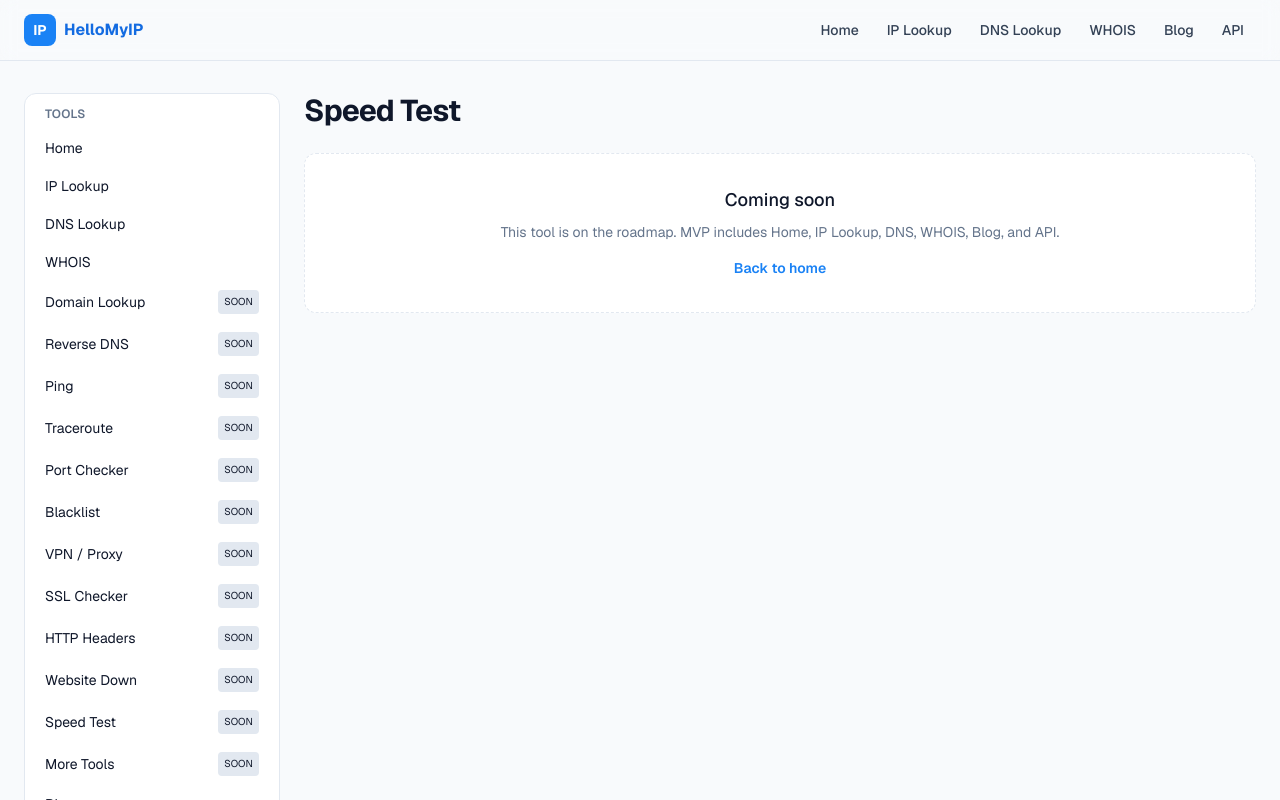
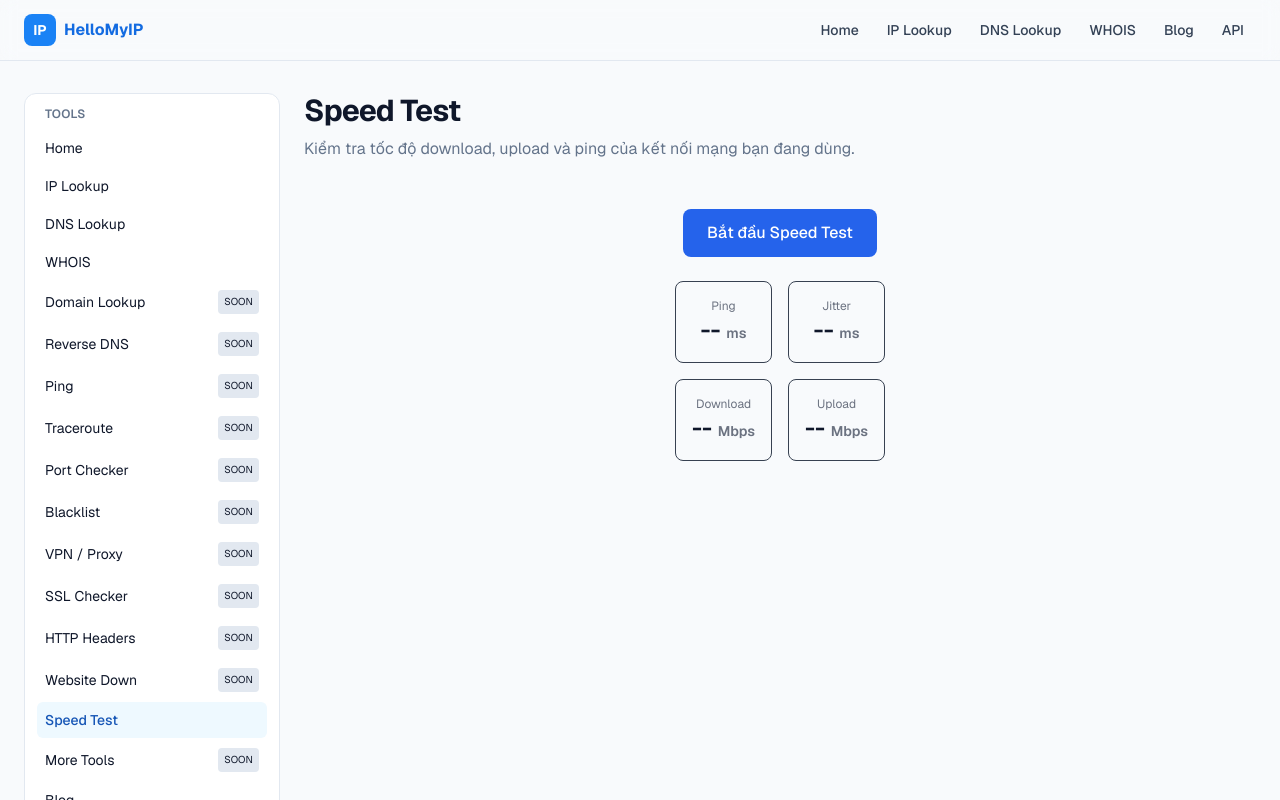
Before and after one commit to mcgarrett-hub/HelloMyIP, a Next.js app: page /speed-test in a window 1280 px wide. Shown: the top 800 px of the page. Built offline with nearby package versions, Linux system fonts and the light colour scheme; no server answers.

Commit message:
Fix type errors for Next.js 15 build

```diff
--- /dev/null
+++ b/src/app/api/download/route.ts
@@ -0,0 +1,35 @@
+export const runtime = "edge";
+
+export async function GET(req: Request) {
+  const { searchParams } = new URL(req.url);
+  const sizeMB = Math.min(Number(searchParams.get("size")) || 10, 100);
+  const totalBytes = sizeMB * 1024 * 1024;
+  const chunkSize = 64 * 1024;
+
+  const stream = new ReadableStream({
+    start(controller) {
+      let sent = 0;
+      const chunk = new Uint8Array(chunkSize);
+      crypto.getRandomValues(chunk);
+
+      function push() {
+        if (sent >= totalBytes) {
+          controller.close();
+          return;
+        }
+        controller.enqueue(chunk);
+        sent += chunkSize;
+        push();
+      }
+      push();
+    },
+  });
+
+  return new Response(stream, {
+    headers: {
+      "Content-Type": "application/octet-stream",
+      "Cache-Control": "no-store, no-transform",
+      "Content-Encoding": "identity",
+    },
+  });
+}
--- a/src/app/api/ping/route.ts
+++ b/src/app/api/ping/route.ts
@@ -1,13 +1,16 @@
 import { NextResponse } from "next/server";
 
 /**
- * MVP ping endpoint: measures HTTP round-trip to this API from the client.
- * Full ICMP ping requires a backend worker or edge service (roadmap).
+ * Ping endpoint: dùng để đo round-trip time (RTT) qua HTTP từ client.
+ * Không dùng ICMP vì trình duyệt không có quyền gửi raw socket —
+ * đo bằng HTTP timing là cách chuẩn cho web-based speed test.
  */
 export async function GET() {
-  return NextResponse.json({
-    ok: true,
-    message: "Use client-side fetch timing for MVP; ICMP ping planned.",
-    timestamp: Date.now(),
+  return new NextResponse(null, {
+    status: 204, // không cần body, giúp response nhẹ và nhanh nhất có thể
+    headers: {
+      "Cache-Control": "no-store, no-cache, must-revalidate",
+      "Pragma": "no-cache",
+    },
   });
 }
--- /dev/null
+++ b/src/app/api/upload/route.ts
@@ -0,0 +1,14 @@
+export const runtime = 'edge';
+
+export async function POST(req: Request) {
+  const reader = req.body?.getReader();
+  let received = 0;
+  if (reader) {
+    while (true) {
+      const { done, value } = await reader.read();
+      if (done) break;
+      received += value?.length ?? 0; // chỉ đếm, không lưu
+    }
+  }
+  return Response.json({ receivedBytes: received });
+}
--- a/src/app/speed-test/page.tsx
+++ b/src/app/speed-test/page.tsx
@@ -1,5 +1,16 @@
-import { ComingSoon } from "@/components/layout/site-chrome";
+import { SpeedTestDashboard } from "@/components/speedtest/speedtest-dashboard";
+import { PageShell } from "@/components/layout/site-chrome";
+
+export const dynamic = "force-dynamic";
 
 export default function Page() {
-  return <ComingSoon title="Speed Test" />;
+  return (
+    <PageShell
+      activeHref="/speed-test"
+      title="Speed Test"
+      description="Kiểm tra tốc độ download, upload và ping của kết nối mạng bạn đang dùng."
+    >
+      <SpeedTestDashboard />
+    </PageShell>
+  );
 }
--- /dev/null
+++ b/src/components/speedtest/speedtest-dashboard.tsx
@@ -0,0 +1,132 @@
+"use client";
+
+import { useState } from "react";
+
+type TestStatus = "idle" | "ping" | "download" | "upload" | "done" | "error";
+
+interface SpeedTestResult {
+  ping: number | null;
+  jitter: number | null;
+  download: number | null;
+  upload: number | null;
+}
+
+async function measurePing(samples = 10) {
+  const times: number[] = [];
+  for (let i = 0; i < samples; i++) {
+    const start = performance.now();
+    await fetch("/api/ping", { cache: "no-store" });
+    times.push(performance.now() - start);
+  }
+  const avg = times.reduce((a, b) => a + b, 0) / times.length;
+  const jitter = Math.sqrt(
+    times.reduce((sum, t) => sum + (t - avg) ** 2, 0) / times.length
+  );
+  return { ping: avg, jitter };
+}
+
+async function testDownload(sizeMB = 20, onProgress?: (mbps: number) => void) {
+  const start = performance.now();
+  const res = await fetch(`/api/download?size=${sizeMB}`, { cache: "no-store" });
+  const reader = res.body!.getReader();
+  let received = 0;
+
+  while (true) {
+    const { done, value } = await reader.read();
+    if (done) break;
+    received += value.length;
+    const elapsed = (performance.now() - start) / 1000;
+    if (elapsed > 0) onProgress?.((received * 8) / elapsed / 1_000_000);
+  }
+
+  const totalTime = (performance.now() - start) / 1000;
+  return (received * 8) / totalTime / 1_000_000;
+}
+
+async function testUpload(sizeMB = 10) {
+  const data = new Uint8Array(sizeMB * 1024 * 1024);
+  crypto.getRandomValues(data.subarray(0, 65536));
+  const start = performance.now();
+  await fetch("/api/upload", { method: "POST", body: data });
+  const elapsed = (performance.now() - start) / 1000;
+  return (data.length * 8) / elapsed / 1_000_000;
+}
+
+export function SpeedTestDashboard() {
+  const [status, setStatus] = useState<TestStatus>("idle");
+  const [liveMbps, setLiveMbps] = useState<number | null>(null);
+  const [result, setResult] = useState<SpeedTestResult>({
+    ping: null,
+    jitter: null,
+    download: null,
+    upload: null,
+  });
+
+  async function runTest() {
+    try {
+      setResult({ ping: null, jitter: null, download: null, upload: null });
+      setLiveMbps(null);
+
+      setStatus("ping");
+      const { ping, jitter } = await measurePing();
+      setResult((r) => ({ ...r, ping, jitter }));
+
+      setStatus("download");
+      const download = await testDownload(20, (mbps) => setLiveMbps(mbps));
+      setResult((r) => ({ ...r, download }));
+      setLiveMbps(null);
+
+      setStatus("upload");
+      const upload = await testUpload(10);
+      setResult((r) => ({ ...r, upload }));
+
+      setStatus("done");
+    } catch (err) {
+      console.error(err);
+      setStatus("error");
+    }
+  }
+
+  const isRunning = status !== "idle" && status !== "done" && status !== "error";
+
+  return (
+    <div className="flex flex-col items-center gap-6 p-6">
+      <button
+        onClick={runTest}
+        disabled={isRunning}
+        className="rounded-lg bg-blue-600 px-6 py-3 text-white font-medium disabled:opacity-50"
+      >
+        {isRunning ? "Đang kiểm tra..." : "Bắt đầu Speed Test"}
+      </button>
+
+      {status === "download" && liveMbps !== null && (
+        <p className="text-sm text-gray-400">
+          Đang tải xuống: {liveMbps.toFixed(1)} Mbps
+        </p>
+      )}
+
+      <div className="grid grid-cols-2 gap-4 text-center">
+        <Stat label="Ping" value={result.ping} unit="ms" />
+        <Stat label="Jitter" value={result.jitter} unit="ms" />
+        <Stat label="Download" value={result.download} unit="Mbps" />
+        <Stat label="Upload" value={result.upload} unit="Mbps" />
+      </div>
+
+      {status === "error" && (
+        <p className="text-red-500 text-sm">Có lỗi xảy ra, vui lòng thử lại.</p>
+      )}
+    </div>
+  );
+}
+
+function Stat({ label, value, unit }: { label: string; value: number | null; unit: string }) {
+  return (
+    <div className="rounded-lg border border-gray-700 p-4">
+      <p className="text-xs text-gray-500">{label}</p>
+      <p className="text-2xl font-semibold">
+        {value !== null ? value.toFixed(1) : "--"}{" "}
+        <span className="text-sm text-gray-500">{unit}</span>
+      </p>
+    </div>
+  );
+}
--- a/src/lib/constants.ts
+++ b/src/lib/constants.ts
@@ -20,7 +20,7 @@ export const MAIN_NAV: NavItem[] = [
   { href: "/ssl-checker", label: "SSL Checker", badge: "soon" },
   { href: "/http-headers", label: "HTTP Headers", badge: "soon" },
   { href: "/website-down", label: "Website Down", badge: "soon" },
-  { href: "/speed-test", label: "Speed Test", badge: "soon" },
+  { href: "/speed-test", label: "Speed Test" },
   { href: "/tools", label: "More Tools", labelVi: "Công cụ khác", badge: "soon" },
   { href: "/blog", label: "Blog", labelVi: "Blog", badge: "mvp" },
   { href: "/api-docs", label: "API", badge: "mvp" },
```
